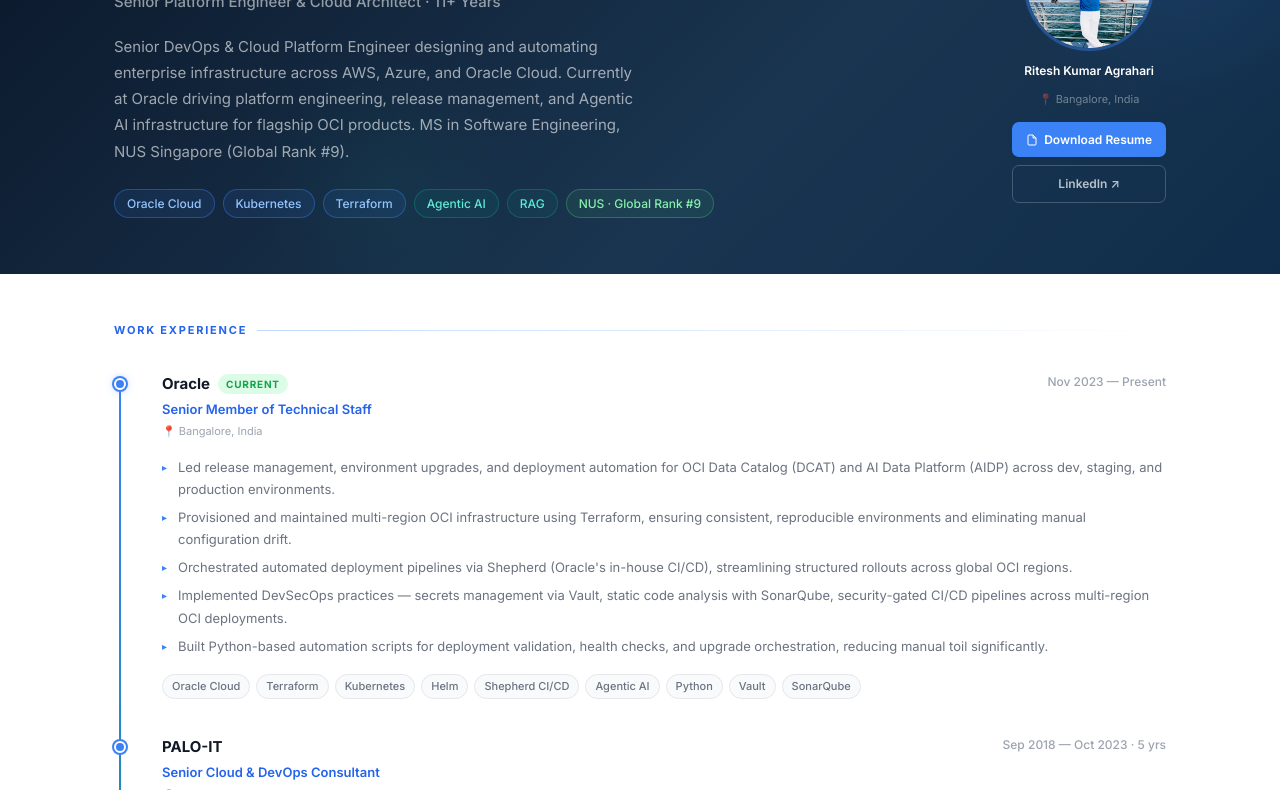
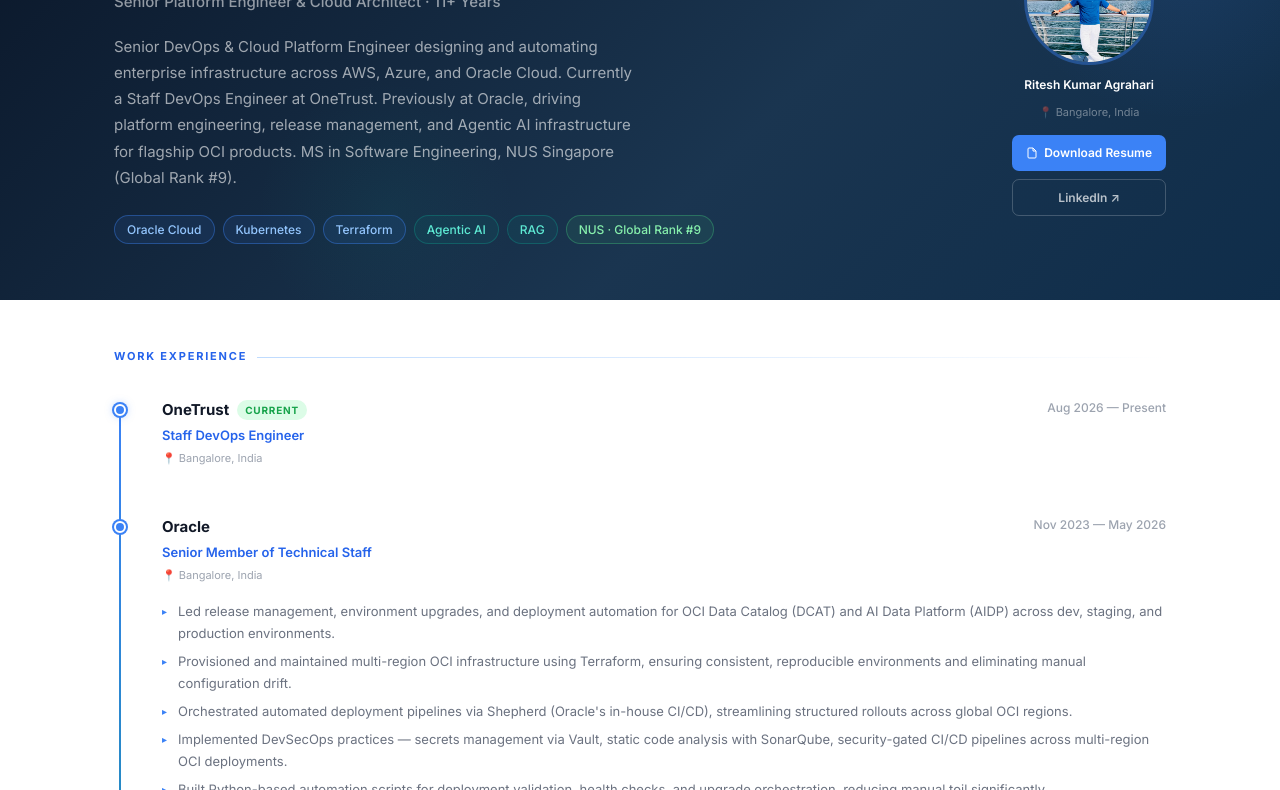
Before and after one commit to riteshnus/riteshnus.github.io, a plain HTML site: page about.html in a window 1280 px wide. Shown: the part 219-1009 px from the top of the page. Drawn offline with Linux system fonts and the light colour scheme.

Commit message:
files change

```diff
--- a/about.html
+++ b/about.html
@@ -253,7 +253,7 @@
       <div class="hero-eyebrow">About</div>
       <h1 class="hero-name">Ritesh Kumar Agrahari</h1>
       <div class="hero-role">Senior Platform Engineer & Cloud Architect · 11+ Years</div>
-      <div class="hero-bio">Senior DevOps & Cloud Platform Engineer designing and automating enterprise infrastructure across AWS, Azure, and Oracle Cloud. Currently at Oracle driving platform engineering, release management, and Agentic AI infrastructure for flagship OCI products. MS in Software Engineering, NUS Singapore (Global Rank #9).</div>
+      <div class="hero-bio">Senior DevOps & Cloud Platform Engineer designing and automating enterprise infrastructure across AWS, Azure, and Oracle Cloud. Currently a Staff DevOps Engineer at OneTrust. Previously at Oracle, driving platform engineering, release management, and Agentic AI infrastructure for flagship OCI products. MS in Software Engineering, NUS Singapore (Global Rank #9).</div>
       <div class="hero-pills">
         <span class="h-pill blue">Oracle Cloud</span>
         <span class="h-pill blue">Kubernetes</span>
@@ -295,8 +295,18 @@
       <div class="exp-item">
         <div class="exp-dot current"></div>
         <div class="exp-header">
-          <div class="exp-company">Oracle <span class="exp-current-badge">Current</span></div>
-          <span class="exp-period">Nov 2023 — Present</span>
+          <div class="exp-company">OneTrust <span class="exp-current-badge">Current</span></div>
+          <span class="exp-period">Aug 2026 — Present</span>
+        </div>
+        <div class="exp-role">Staff DevOps Engineer</div>
+        <div class="exp-location">📍 Bangalore, India</div>
+      </div>
+
+      <div class="exp-item">
+        <div class="exp-dot"></div>
+        <div class="exp-header">
+          <div class="exp-company">Oracle</div>
+          <span class="exp-period">Nov 2023 — May 2026</span>
         </div>
         <div class="exp-role">Senior Member of Technical Staff</div>
         <div class="exp-location">📍 Bangalore, India</div>
```
Also changed, not shown: blog.html (+9 -3 lines), index.html (+2 -2 lines), terraform-test-part2.html (+1 -1 lines).
